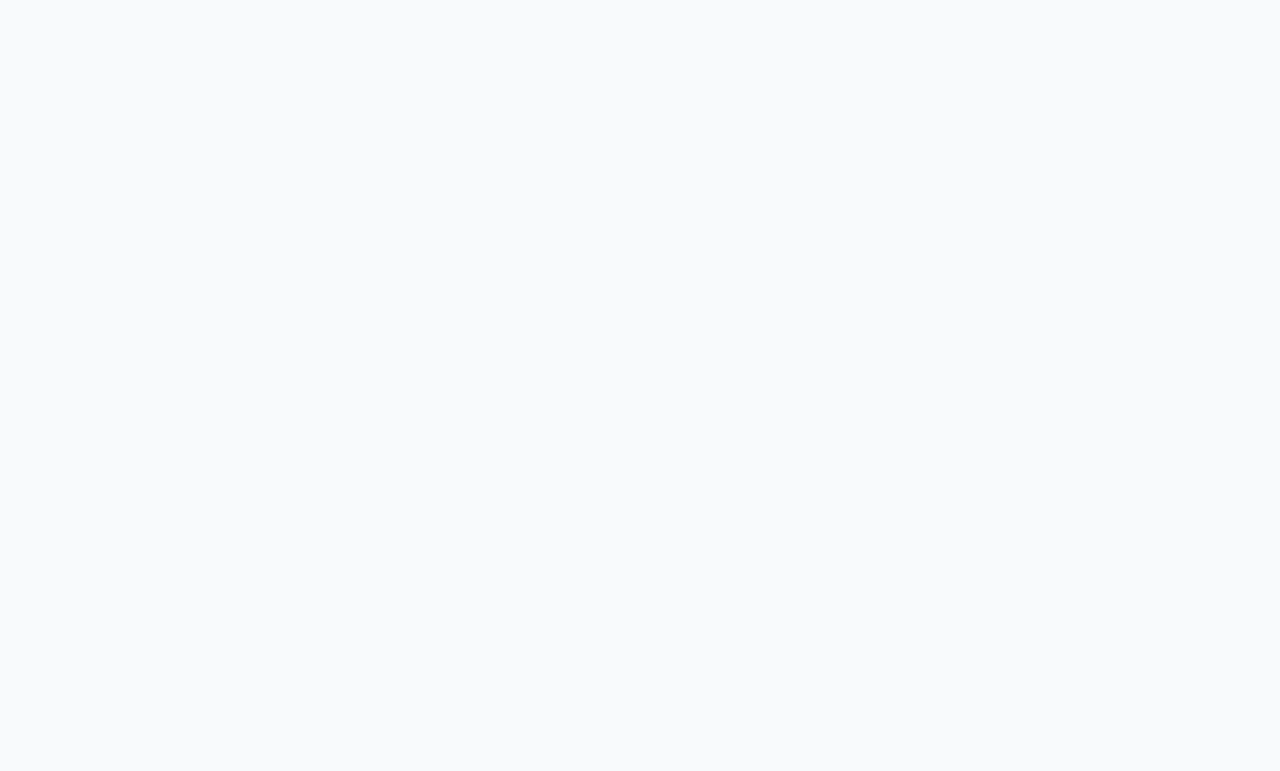
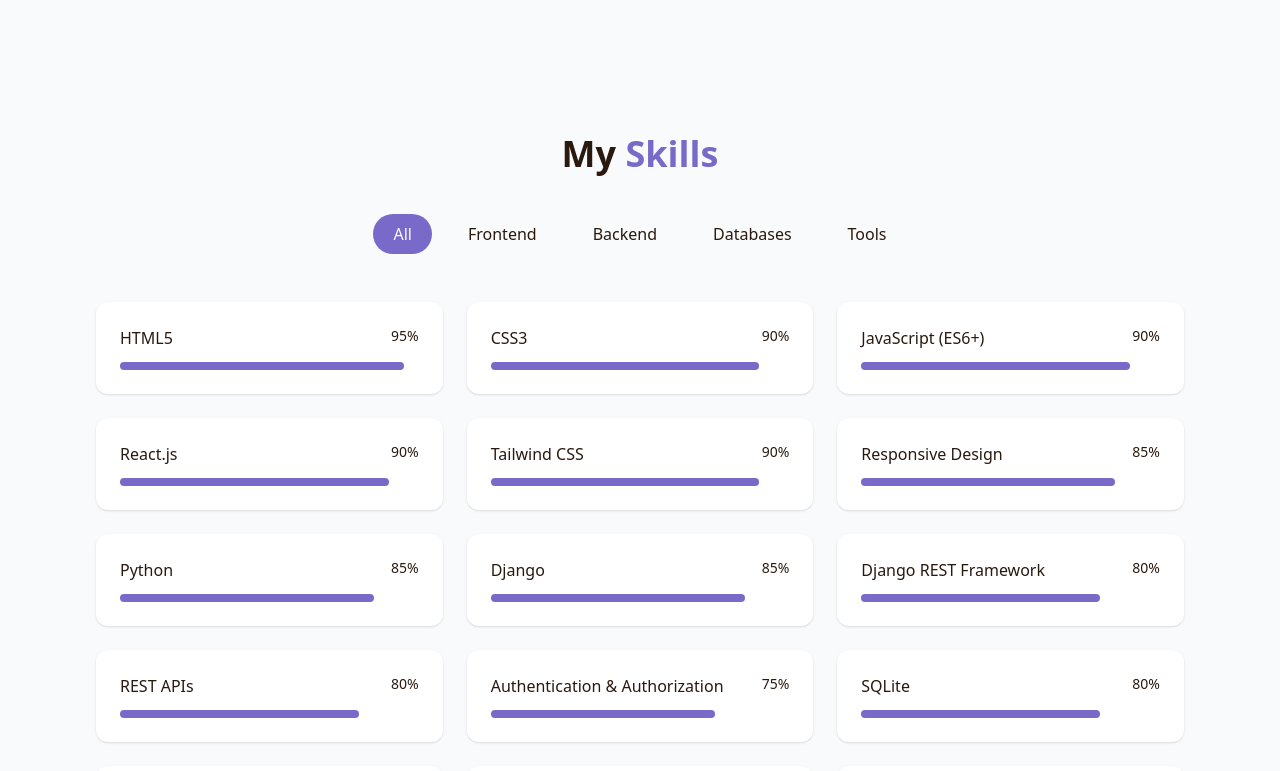
Before and after one commit to SaniyaBhagane/Portfolio-React-, a React (Vite) app: page / in a window 1280 px wide. Shown: the part 1500-2271 px from the top of the page. Before the commit the page ends 1538 px from the top, so only its background shows below. Built offline with nearby package versions, Linux system fonts and the light colour scheme.

Commit message:
skills section

```diff
--- a/src/Components/SkillsSection.jsx
+++ b/src/Components/SkillsSection.jsx
@@ -1,11 +1,98 @@
-import React from 'react'
+import React, { useState } from "react";
+
+const skills = [
+  // Frontend
+  { name: "HTML5", level: 95, category: "frontend" },
+  { name: "CSS3", level: 90, category: "frontend" },
+  { name: "JavaScript (ES6+)", level: 90, category: "frontend" },
+  { name: "React.js", level: 90, category: "frontend" },
+  { name: "Tailwind CSS", level: 90, category: "frontend" },
+  { name: "Responsive Design", level: 85, category: "frontend" },
+
+  // Backend
+  { name: "Python", level: 85, category: "backend" },
+  { name: "Django", level: 85, category: "backend" },
+  { name: "Django REST Framework", level: 80, category: "backend" },
+  { name: "REST APIs", level: 80, category: "backend" },
+  { name: "Authentication & Authorization", level: 75, category: "backend" },
+
+  // Databases
+  { name: "SQLite", level: 80, category: "databases" },
+  { name: "PostgreSQL", level: 70, category: "databases" },
+  { name: "MySQL", level: 75, category: "databases" },
+  { name: "Oracle", level: 65, category: "databases" },
+
+  // Tools
+  { name: "Git / GitHub", level: 90, category: "tools" },
+  { name: "VS Code", level: 95, category: "tools" },
+  { name: "Vite", level: 85, category: "tools" },
+  { name: "npm", level: 85, category: "tools" },
+];
+
+const categories = ["all", "frontend", "backend", "databases", "tools"];
 
 const SkillsSection = () => {
+  const [activeCategory, setActiveCategory] = useState("all");
+
+  const filteredSkills =
+    activeCategory === "all"
+      ? skills
+      : skills.filter(skill => skill.category === activeCategory);
+
   return (
-    <div>
+    <section
+      id="skills"
+      className="py-24 px-4 bg-secondary/30"
+    >
+      <div className="container mx-auto max-w-6xl">
+        <h2 className="text-3xl md:text-4xl font-bold mb-10 text-center">
+          My <span className="text-primary">Skills</span>
+        </h2>
 
-    </div>
-  )
-}
+        {/* CATEGORY FILTER */}
+        <div className="flex flex-wrap justify-center gap-4 mb-12">
+          {categories.map((category, key) => (
+            <button
+              key={key}
+              onClick={() => setActiveCategory(category)}
+              className={`px-5 py-2 rounded-full transition-colors duration-300 capitalize
+                ${
+                  activeCategory === category
+                    ? "bg-primary text-primary-foreground"
+                    : "bg-secondary/70 text-foreground hover:bg-secondary"
+                }`}
+            >
+              {category}
+            </button>
+          ))}
+        </div>
 
-export default SkillsSection
+        {/* SKILLS GRID */}
+        <div className="grid grid-cols-1 sm:grid-cols-2 lg:grid-cols-3 gap-6">
+          {filteredSkills.map((skill, index) => (
+            <div
+              key={index}
+              className="bg-card p-6 rounded-xl shadow-sm hover:shadow-md transition"
+            >
+              <div className="flex justify-between mb-3">
+                <span className="font-medium">{skill.name}</span>
+                <span className="text-sm text-muted-foreground">
+                  {skill.level}%
+                </span>
+              </div>
+
+              <div className="w-full bg-muted h-2 rounded-full">
+                <div
+                  className="bg-primary h-2 rounded-full transition-all duration-300"
+                  style={{ width: `${skill.level}%` }}
+                />
+              </div>
+            </div>
+          ))}
+        </div>
+      </div>
+    </section>
+  );
+};
+
+export default SkillsSection;
```
